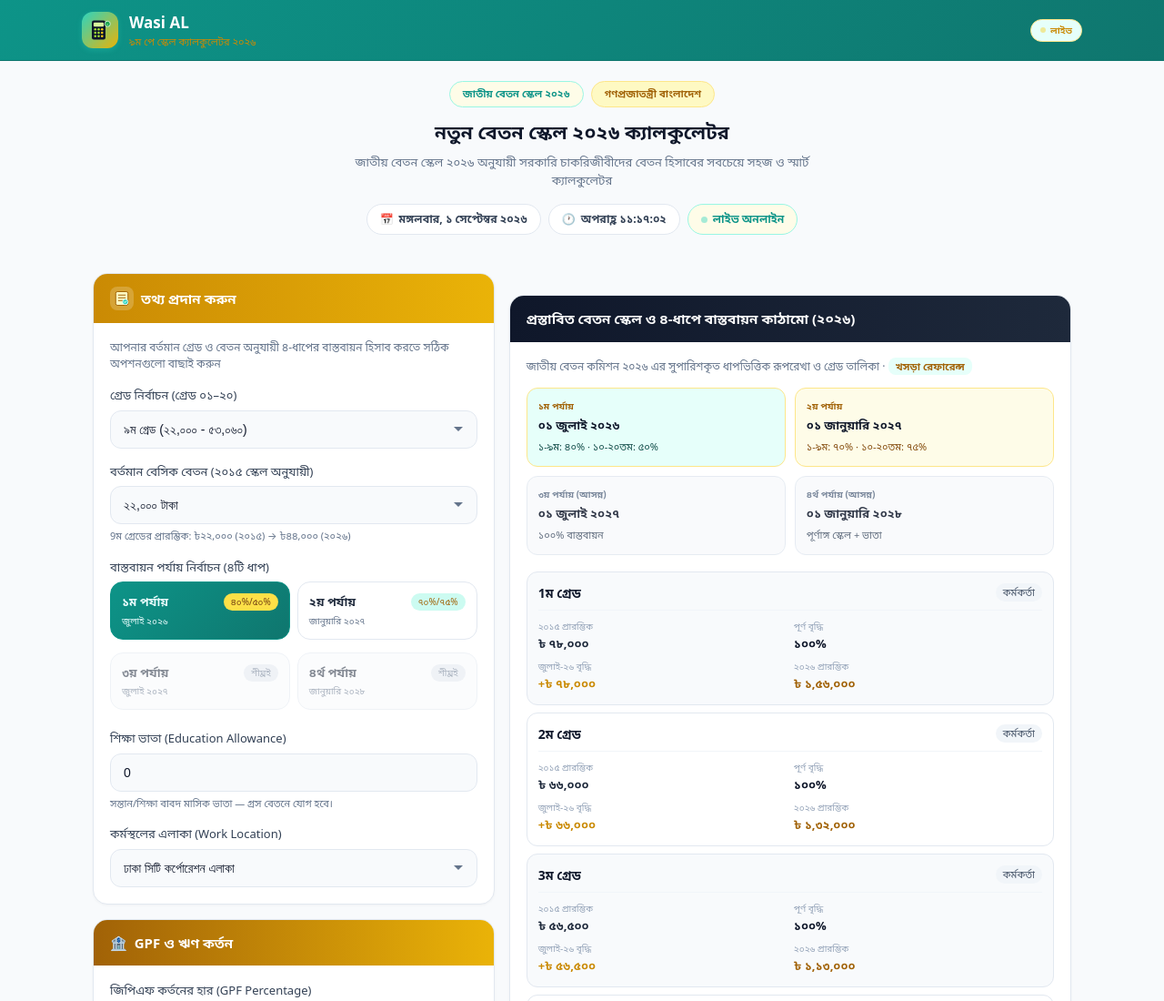
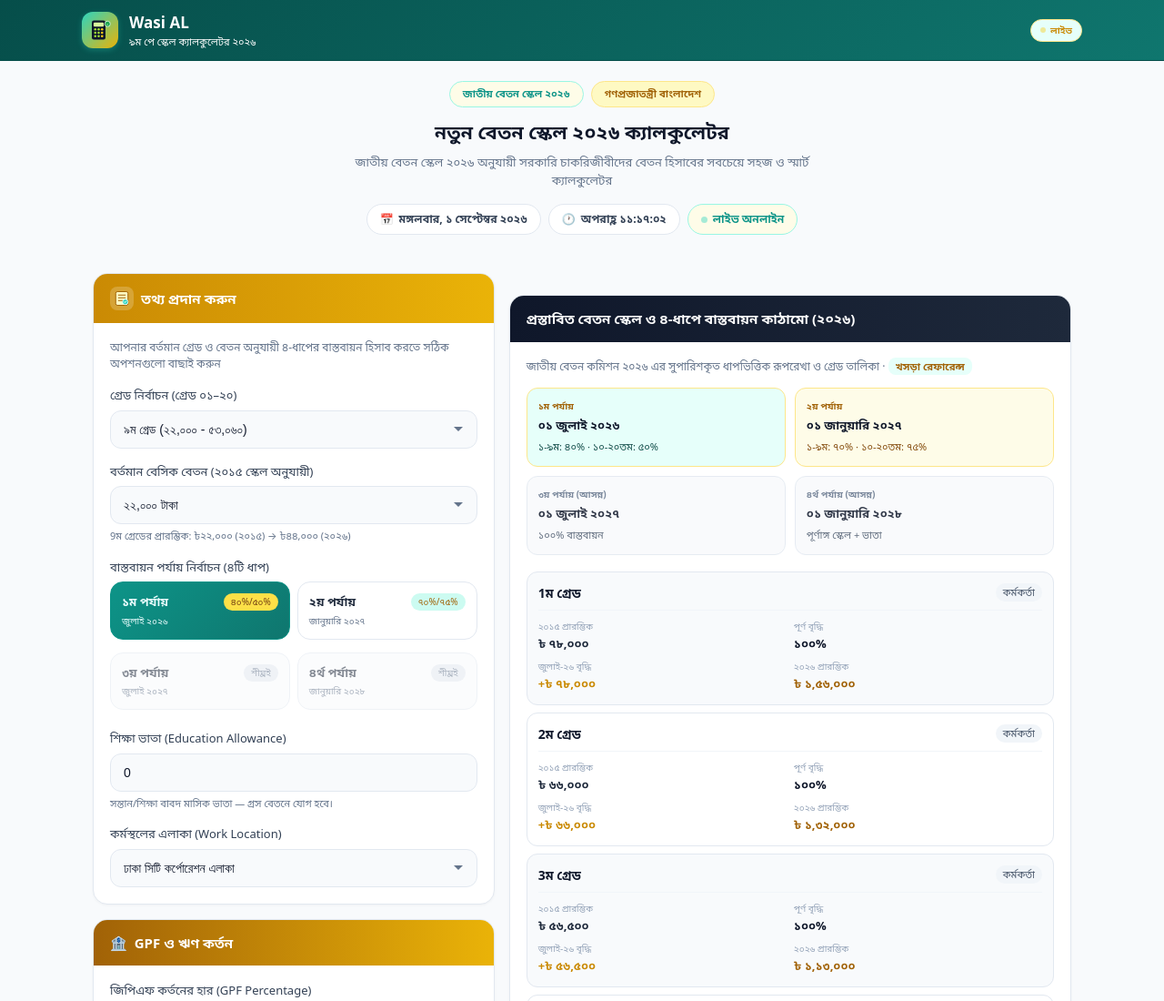
Before and after one commit to WasiaL007/National-9th-Pay-Scale--2026, a plain HTML site: page index.html in a window 1280 px wide. Shown: the top 1100 px of the page at 91% size. Drawn offline with Linux system fonts and the light colour scheme.

Commit message:
Refine dark green banner and white branding

```diff
--- a/index.html
+++ b/index.html
@@ -66,7 +66,7 @@
   .splash-source a { color: #5eead4; text-decoration: none; }
 
   header {
-    background: linear-gradient(135deg, #0d9488, #0f766e); border-bottom: 1px solid #0f766e;
+    background: linear-gradient(135deg, #064e4a, #0f766e); border-bottom: 1px solid #064e4a;
     padding: 12px 16px; position: sticky; top: 0; z-index: 40;
   }
   .header-inner { max-width: 1100px; margin: 0 auto; display: flex; align-items: center; gap: 12px; }
@@ -252,7 +252,7 @@
 </svg></div>
       <div class="brand">
         <h1 style="color:#fff">Wasi AL</h1>
-        <p>৯ম পে স্কেল ক্যালকুলেটর ২০২৬</p>
+        <p style="color:#fff">৯ম পে স্কেল ক্যালকুলেটর ২০২৬</p>
       </div>
       <div class="live-pill"><span class="dot"></span> লাইভ</div>
     </div>
```
